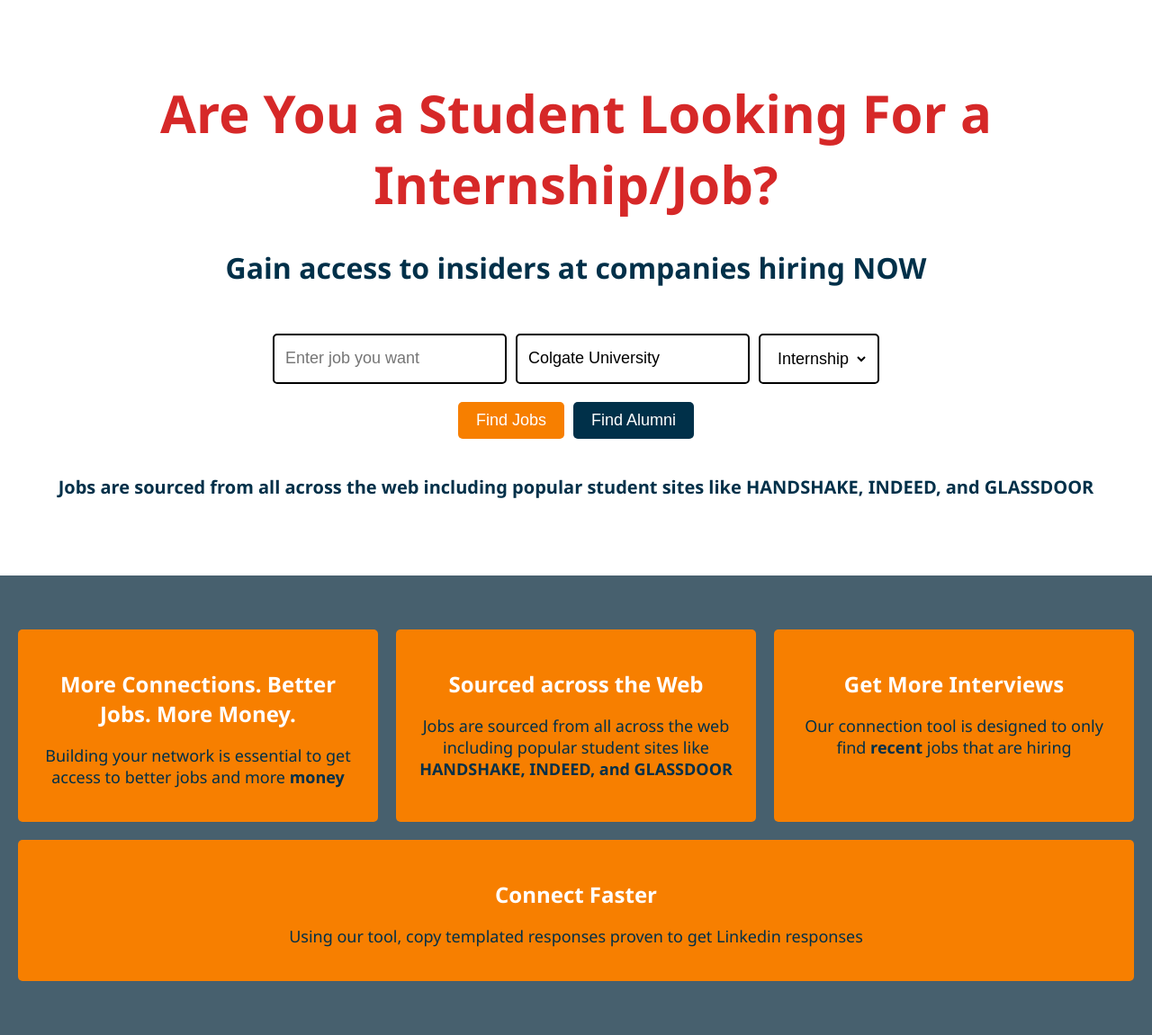
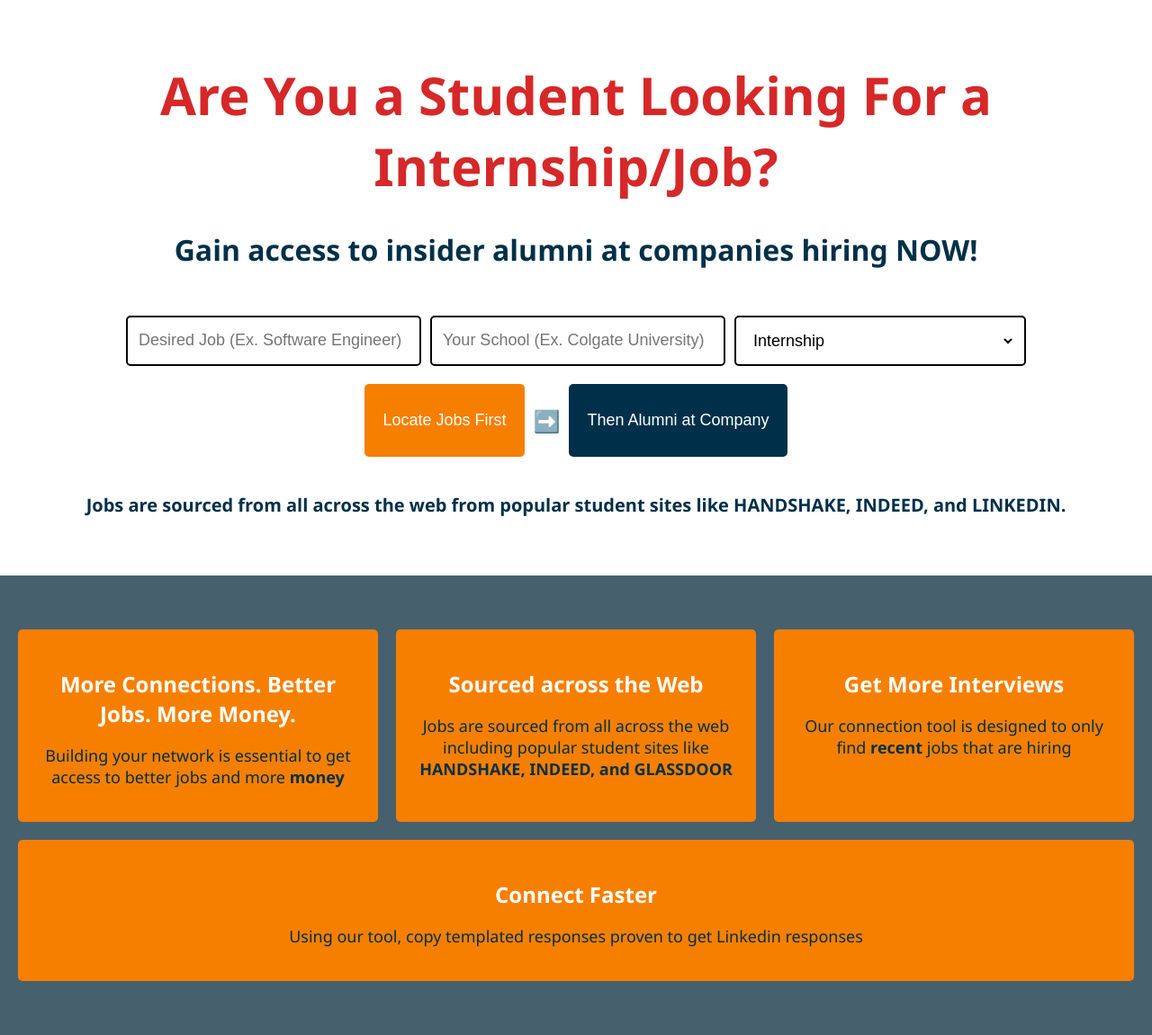
Before and after one commit to CerIsaiah/deploy-alumni, a Flask app: page / in a window 1280 px wide. Shown: the part 82-1233 px from the top of the page at 90% size. Run offline with Flask 3, Linux system fonts and the light colour scheme.

Commit message:
add clarification to buttons

```diff
--- a/files/main.py
+++ b/files/main.py
@@ -550,7 +550,9 @@ def feedback():
 
 
 def do_main():
-    with app.app_context():
+    """ with app.app_context():
         db.drop_all()
-        db.create_all()
+        db.create_all() """
     app.run(debug=True, port=5000)
+
+#do_main()
--- a/files/scrape_jobs.py
+++ b/files/scrape_jobs.py
@@ -57,7 +57,7 @@ def handshake_job_search(search_term, job_type):
         job_types = job_types_mapping.get(job_type)
         employment_type = employment_type_mapping.get(job_type)
 
-        handshake_url = construct_url(query=search_term, job_type=job_types, employment_type=employment_type, per_page=35)
+        handshake_url = construct_url(query=search_term, job_type=job_types, employment_type=employment_type, per_page=50)
         save_ids = search_handshake(handshake_url)  # Assume synchronous version
         handshake_jobs = get_descriptions(save_ids)  # Assume synchronous version
         return handshake_jobs
@@ -70,7 +70,7 @@ def indeed_job_search(search_term, job_type):
         return scrape_jobs(
             site_name=["indeed"],
             search_term=search_term,
-            results_wanted=50,
+            results_wanted=70,
             country_indeed="USA",
             job_type=job_type,
             linkedin_fetch_description=False,
--- a/files/templates/index.html
+++ b/files/templates/index.html
@@ -106,12 +106,15 @@
             border-radius: 5px;
             padding: 10px;
             background-color: rgba(255, 255, 255, 0.8);
+            width: 100%; /* Ensure the search box takes the full width of the container */
         }
         .search-box input, .dropdown select {
             border: none;
             outline: none;
             font-size: 18px;
             background: none;
+            width: 100%; /* Ensure the input field takes the full width of the search box */
+            min-width: 300px; /* Set a minimum width for the input field */
         }
         .dropdown select {
             padding: 5px;
@@ -293,6 +296,10 @@
                 flex: 1 1 100%;
                 min-width: 0;
             }
+            .arrow {
+            font-size: 40px;
+            margin: 0 5px;
+            }
         }
     </style>
 </head>
@@ -317,15 +324,15 @@
     <div class="main-section">
         <div class="title-description-container">
             <h1>Are You a Student Looking For a Internship/Job?</h1>
-            <p>Gain access to insiders at companies hiring NOW</p>
+            <p>Gain access to insider alumni at companies hiring NOW!</p>
         </div>
-        <div class="search-container">
+        <div class="search-container" style="width: 100%; max-width: 800px;">
             <div class="search-boxes">
                 <div class="search-box">
-                    <input type="text" id="search-term" placeholder="Enter job you want">
+                    <input type="text" id="search-term" placeholder="Desired Job (Ex. Software Engineer)">
                 </div>
                 <div class="search-box">
-                    <input type="text" id="school-name" placeholder="Enter your school name" value="Colgate University">
+                    <input type="text" id="school-name" placeholder="Your School (Ex. Colgate University)" >
                 </div>
                 <div class="dropdown">
                     <select id="job-type">
@@ -336,11 +343,12 @@
                 </div>
             </div>
             <div class="button-container">
-                <button id="find-jobs-btn">Find Jobs</button>
-                <button id="find-alumni-btn" disabled>Find Alumni</button>
+                <button id="find-jobs-btn">Locate Jobs First</button>
+                <p>➡️</p>
+                <button id="find-alumni-btn" disabled>Then Alumni at Company</button>
             </div>
         </div>
-        <h4>Jobs are sourced from all across the web including popular student sites like HANDSHAKE, INDEED, and GLASSDOOR</h4>
+        <h4>Jobs are sourced from all across the web from popular student sites like HANDSHAKE, INDEED, and LINKEDIN.</h4>
     </div>
 
     <div class="benefits-section">
```
Also changed, not shown: files/templates/results.html (+31 -24 lines).
